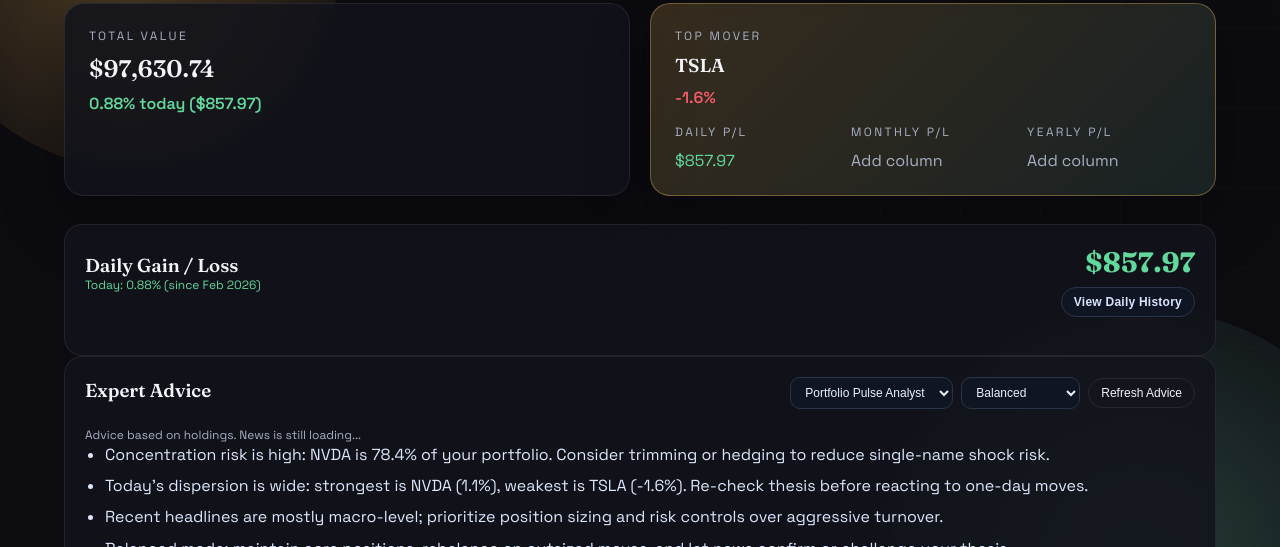
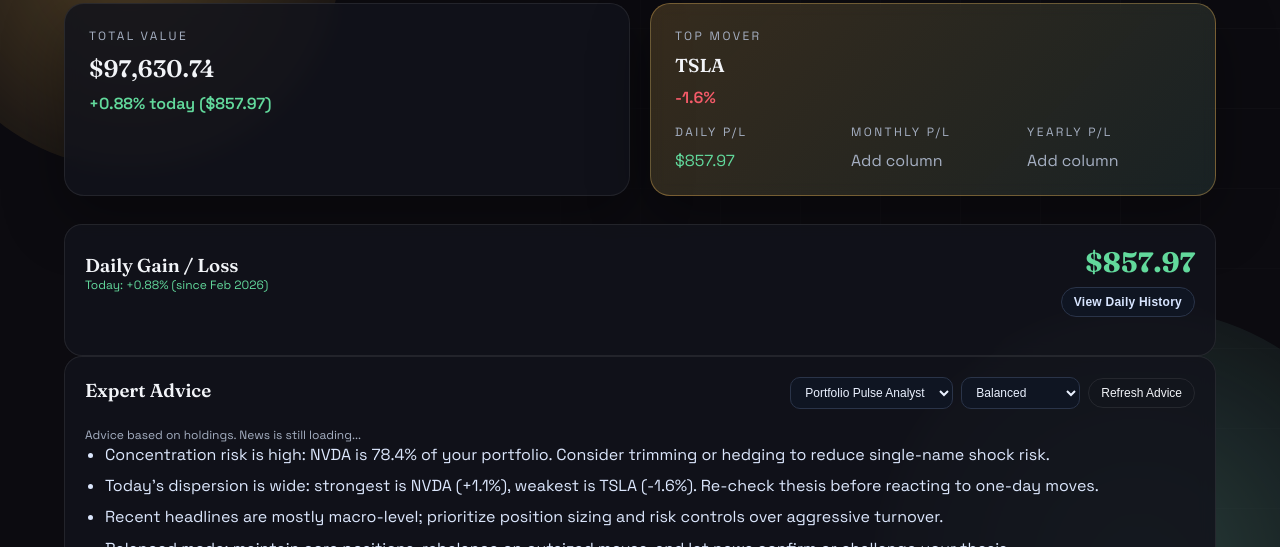
Before and after one commit to chenfu810/portfolio, a website: page index.html in a window 1280 px wide. Shown: the part 132-679 px from the top of the page. Drawn offline with nearby package versions, Linux system fonts and the light colour scheme; no server answers.

Commit message:
Show plus sign for positive daily percentage displays

```diff
--- a/app.js
+++ b/app.js
@@ -642,7 +642,7 @@ function generateBuiltInAdvice(rows, newsItems, mode) {
   const worst = sorted.reduce((acc, row) => (row.dailyPct < acc.dailyPct ? row : acc), sorted[0] || null);
   const best = sorted.reduce((acc, row) => (row.dailyPct > acc.dailyPct ? row : acc), sorted[0] || null);
   if (best && worst) {
-    lines.push(`Today's dispersion is wide: strongest is ${best.ticker} (${fmtPercent.format(best.dailyPct)}), weakest is ${worst.ticker} (${fmtPercent.format(worst.dailyPct)}). Re-check thesis before reacting to one-day moves.`);
+    lines.push(`Today's dispersion is wide: strongest is ${best.ticker} (${formatSignedPercent(best.dailyPct)}), weakest is ${worst.ticker} (${formatSignedPercent(worst.dailyPct)}). Re-check thesis before reacting to one-day moves.`);
   }
 
   if (mentions.length) {
@@ -859,7 +859,7 @@ function renderTable(rows) {
       <td>${row.shares.toLocaleString()}</td>
       <td>${priceDisplay}</td>
       <td class="${row.dailyPct >= 0 ? "pos" : "neg"}">
-        ${fmtPercent.format(row.dailyPct)}
+        ${formatSignedPercent(row.dailyPct)}
       </td>
       <td>${valueDisplay}</td>
     `;
@@ -1219,7 +1219,7 @@ function renderDailyGainLoss(rows) {
 
   totalEl.textContent = fmtCurrency.format(dailyChangeValue);
   totalEl.style.color = dailyChangeValue >= 0 ? "#62d99c" : "#f45b69";
-  metaEl.textContent = `Today: ${fmtPercent.format(dailyChangePct)} (since Feb 2026)`;
+  metaEl.textContent = `Today: ${formatSignedPercent(dailyChangePct)} (since Feb 2026)`;
   metaEl.style.color = dailyChangeValue >= 0 ? "#62d99c" : "#f45b69";
 
   const history = upsertTodayDailyPL(dailyChangeValue, dailyChangePct).filter(
@@ -1342,14 +1342,14 @@ function renderSummary(rows) {
     : null;
 
   document.getElementById("totalValue").textContent = fmtCurrency.format(totalValue);
-  document.getElementById("dailyChange").textContent = `${fmtPercent.format(
+  document.getElementById("dailyChange").textContent = `${formatSignedPercent(
     dailyChangePct
   )} today (${fmtCurrency.format(dailyChangeValue)})`;
   document.getElementById("dailyChange").style.color =
     dailyChangeValue >= 0 ? "#62d99c" : "#f45b69";
 
   document.getElementById("topMover").textContent = topMover.ticker;
-  document.getElementById("topMoverDelta").textContent = fmtPercent.format(
+  document.getElementById("topMoverDelta").textContent = formatSignedPercent(
     topMover.dailyPct
   );
   document.getElementById("topMoverDelta").style.color =
--- a/index.html
+++ b/index.html
@@ -206,6 +206,6 @@
       </section>
     </main>
 
-    <script src="app.js?v=20260208-19"></script>
+    <script src="app.js?v=20260208-20"></script>
   </body>
 </html>
```
